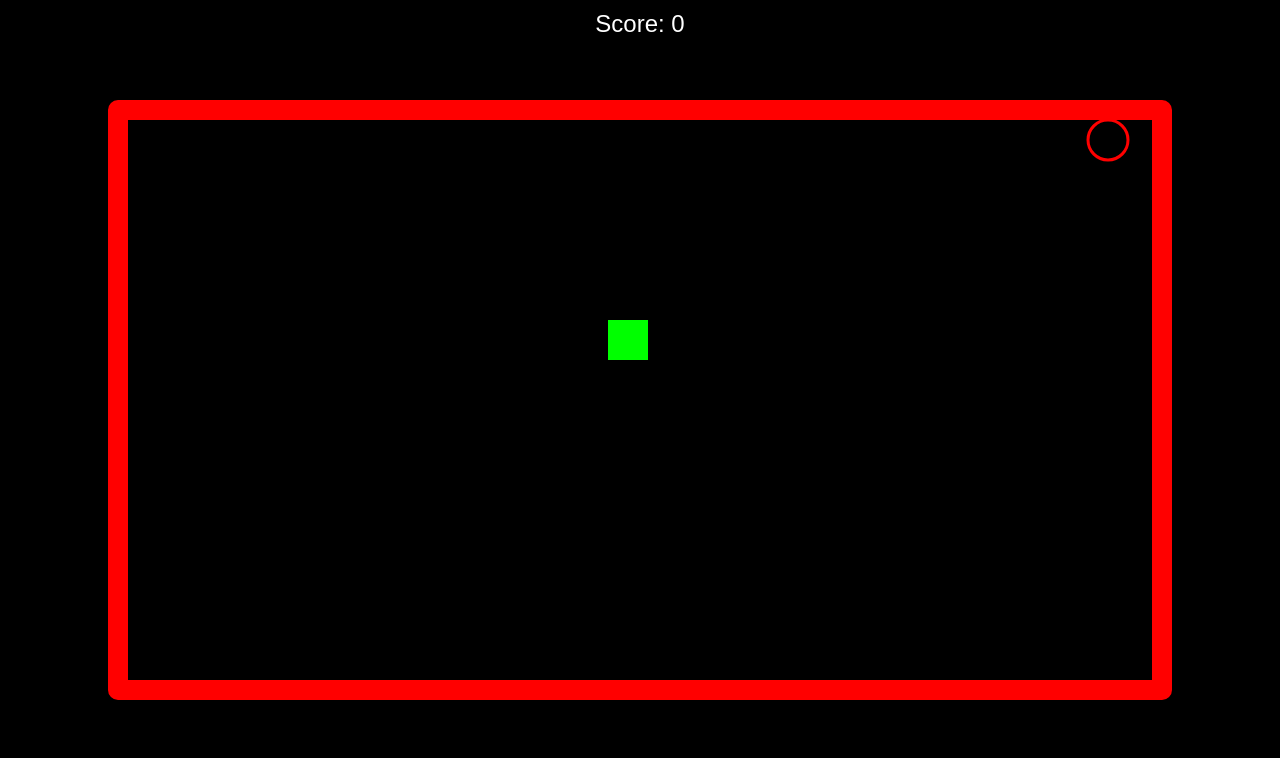
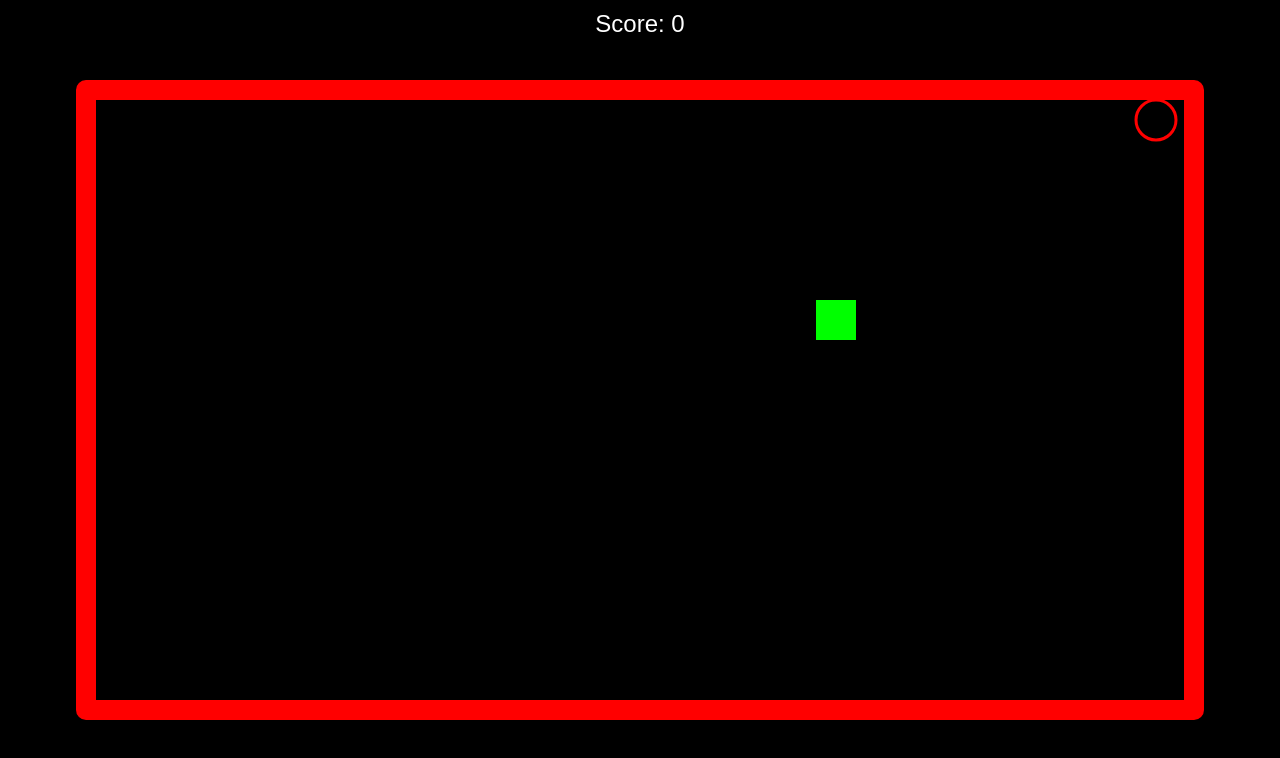
Before and after one commit to Jimbee4fam/The-Circle-Snake, a plain HTML site: page index.html in a window 1280 px wide. Drawn offline with Linux system fonts and the light colour scheme.

Commit message:
Update index.html

```diff
--- a/index.html
+++ b/index.html
@@ -12,7 +12,7 @@
             align-items: center;
             height: 100vh;
             overflow: hidden;
-            background-color: black;
+            background-color: black; /* Overall background color */
             font-family: Arial, sans-serif;
         }
         #scoreboard {
@@ -24,9 +24,9 @@
             color: white;
         }
         canvas {
-            border: 20px solid red;
+            border: 20px solid red; /* Larger red border */
             border-radius: 10px;
-            background-color: black;
+            background-color: black; /* Canvas background color */
         }
     </style>
 </head>
@@ -37,19 +37,19 @@
         const canvas = document.getElementById("gameCanvas");
         const ctx = canvas.getContext("2d");
 
-        // Set canvas to a moderately smaller size
+        // Set canvas to a slightly smaller size
         function resizeCanvas() {
-            canvas.width = window.innerWidth * 0.8; // 80% of the window width
-            canvas.height = window.innerHeight * 0.7; // 70% of the window height
+            canvas.width = window.innerWidth * 0.85; // 85% of the window width
+            canvas.height = window.innerHeight * 0.75; // 75% of the window height
         }
         resizeCanvas();
         window.addEventListener("resize", resizeCanvas);
 
         // Game settings
-        const gridSize = 40;
-        let snake = [{ x: gridSize * 5, y: gridSize * 5 }];
-        let direction = { x: 1, y: 0 };
-        let fruit = { x: gridSize * 8, y: gridSize * 8 };
+        const gridSize = 40; // Larger size for snake and fruit
+        let snake = [{ x: gridSize * 5, y: gridSize * 5 }]; // Initial snake position
+        let direction = { x: 1, y: 0 }; // Initial direction (moving right)
+        let fruit = { x: gridSize * 8, y: gridSize * 8 }; // Initial fruit position
         let score = 0;
 
         // Update scoreboard
@@ -78,15 +78,15 @@
         // Move the snake
         function moveSnake() {
             const head = { x: snake[0].x + direction.x * gridSize, y: snake[0].y + direction.y * gridSize };
-            snake.unshift(head);
+            snake.unshift(head); // Add new head to the snake
 
             // Check if snake eats the fruit
             if (head.x === fruit.x && head.y === fruit.y) {
                 score++;
                 updateScoreboard();
-                placeFruit();
+                placeFruit(); // Move fruit to a new location
             } else {
-                snake.pop();
+                snake.pop(); // Remove the last segment if no fruit eaten
             }
         }
 
@@ -153,25 +153,28 @@
             const deltaY = touch.clientY - touchStartY;
 
             if (Math.abs(deltaX) > Math.abs(deltaY)) {
+                // Horizontal swipe
                 if (deltaX > 0 && direction.x === 0) {
-                    direction = { x: 1, y: 0 };
+                    direction = { x: 1, y: 0 }; // Right swipe
                 } else if (deltaX < 0 && direction.x === 0) {
-                    direction = { x: -1, y: 0 };
+                    direction = { x: -1, y: 0 }; // Left swipe
                 }
             } else {
+                // Vertical swipe
                 if (deltaY > 0 && direction.y === 0) {
-                    direction = { x: 0, y: 1 };
+                    direction = { x: 0, y: 1 }; // Down swipe
                 } else if (deltaY < 0 && direction.y === 0) {
-                    direction = { x: 0, y: -1 };
+                    direction = { x: 0, y: -1 }; // Up swipe
                 }
             }
 
+            // Reset touch start coordinates
             touchStartX = touch.clientX;
             touchStartY = touch.clientY;
         });
 
-        // Game loop (interval at 167ms for slightly faster speed)
-        setInterval(update, 167);
+        // Game loop (interval at 133ms for faster speed)
+        setInterval(update, 133);
 
     </script>
 </body>
```
